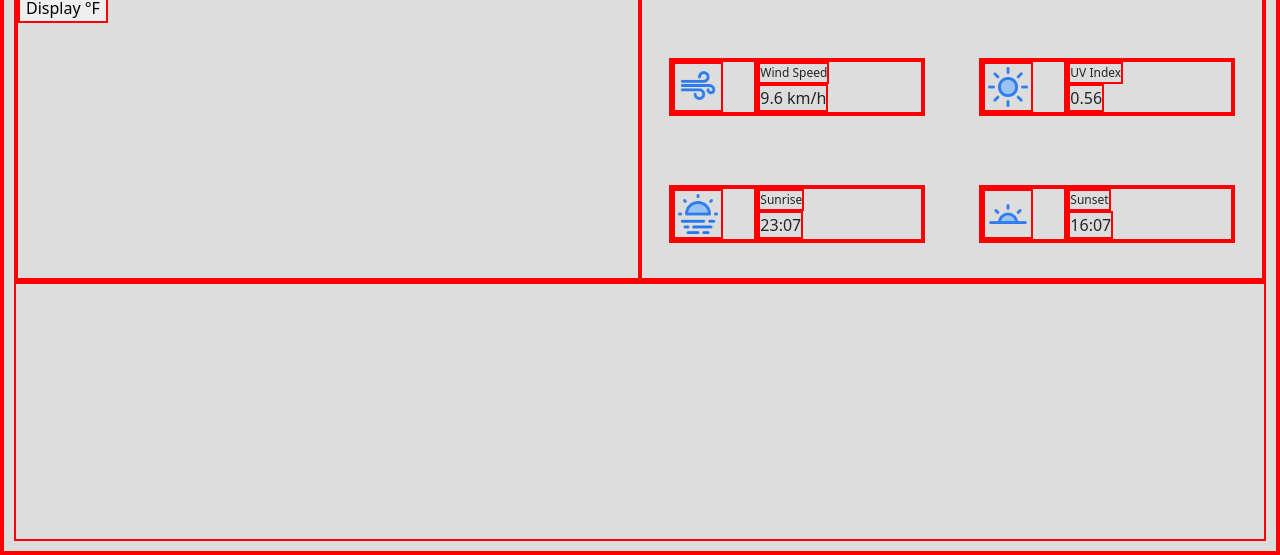
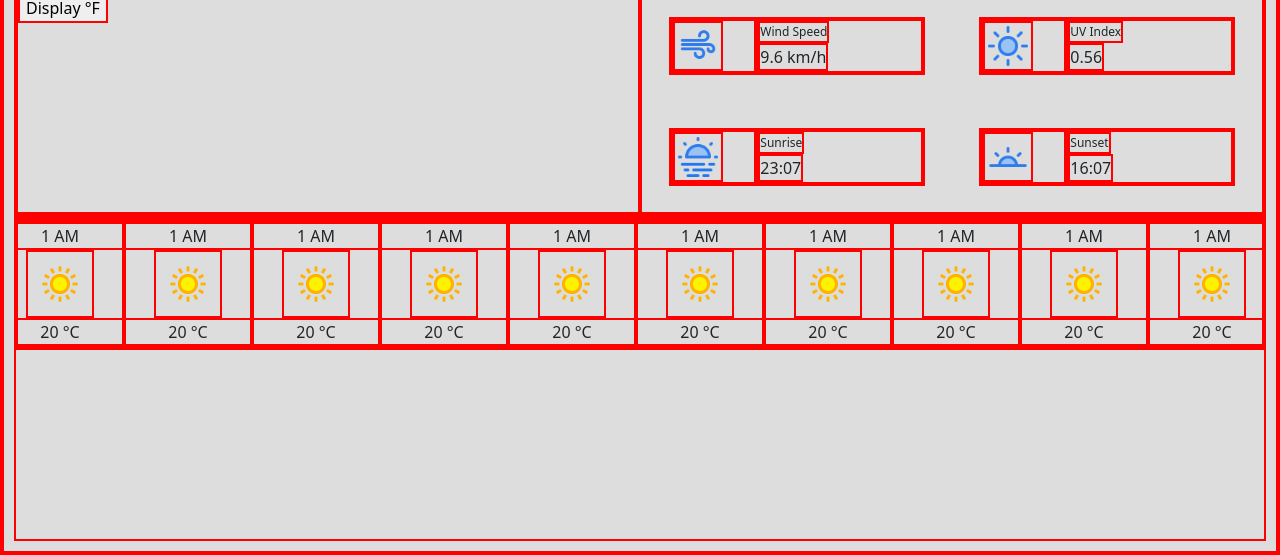
Before and after one commit to tommy128works/Weather-App, a website built with webpack: page src/index.html in a window 1280 px wide. Shown: the part 249-804 px from the top of the page. Built offline with nearby package versions, Linux system fonts and the light colour scheme.

Commit message:
feat: create skeleton hourlyWeatherUI
Added drag to scroll feature on hourlyWeatherUI.

```diff
--- /dev/null
+++ b/src/js/addDragToScroll.js
@@ -0,0 +1,48 @@
+// This code is credited to: https://htmldom.dev/drag-to-scroll/
+const addDragToScroll = (id) => {
+  const ele = document.getElementById(id);
+  ele.scrollTop = 100;
+  ele.scrollLeft = 150;
+
+  let pos = { top: 0, left: 0, x: 0, y: 0 };
+
+  const mouseDownHandler = function (e) {
+    // Change the cursor and prevent user from selecting the text
+    ele.style.cursor = "grabbing";
+    ele.style.userSelect = "none";
+
+    pos = {
+      // The current scroll
+      left: ele.scrollLeft,
+      top: ele.scrollTop,
+      // Get the current mouse position
+      x: e.clientX,
+      y: e.clientY,
+    };
+
+    document.addEventListener("mousemove", mouseMoveHandler);
+    document.addEventListener("mouseup", mouseUpHandler);
+  };
+
+  const mouseMoveHandler = function (e) {
+    // How far the mouse has been moved
+    const dx = e.clientX - pos.x;
+    const dy = e.clientY - pos.y;
+
+    // Scroll the element
+    ele.scrollTop = pos.top - dy;
+    ele.scrollLeft = pos.left - dx;
+  };
+
+  const mouseUpHandler = function () {
+    document.removeEventListener("mousemove", mouseMoveHandler);
+    document.removeEventListener("mouseup", mouseUpHandler);
+
+    ele.style.cursor = "grab";
+    ele.style.removeProperty("user-select");
+  };
+
+  ele.addEventListener('mousedown', mouseDownHandler);
+};
+
+export default addDragToScroll;
--- a/src/js/controlCenterUI.js
+++ b/src/js/controlCenterUI.js
@@ -1,9 +1,3 @@
-// Current weather
-// Current location setting
-// Today's Date
-// Current Time
-// Toggle temperature units
-
 const createControlCenter = () => {
   let container = document.createElement("div");
 
--- /dev/null
+++ b/src/js/hourlyWeatherUI.js
@@ -0,0 +1,39 @@
+// dummy image until weatherIcon module is coded
+import dummyIcon from "../assets/weather/64x64/day/113.png";
+
+const createHourlyWeatherItem = () => {
+  let container = document.createElement("div");
+
+  // Hour > put dummy for now because API might give hours for html textContent
+  let hour = document.createElement("div");
+  hour.textContent = "1 AM";
+  container.appendChild(hour);
+
+  // weather icon
+  // need to call weatherIcon module to decide what icon to input
+  // for now, put a dummy icon provided by WeatherAPI
+  const myIcon = new Image();
+  myIcon.src = dummyIcon;
+  container.appendChild(myIcon);
+
+  // Hourly Temperature > put dummy number for now
+  let temperature = document.createElement("div");
+  temperature.textContent = "20 °C";
+  container.appendChild(temperature);
+
+  return container;
+};
+
+const createHourlyWeather = () => {
+  let container = document.createElement("div");
+  container.classList.add("horizontal-scroll-container");
+  container.setAttribute("id", "hourly-weather-container");
+
+  for (let i = 0; i < 24; i++) {
+    container.appendChild(createHourlyWeatherItem());
+  }
+
+  return container;
+};
+
+export default createHourlyWeather;
--- a/src/js/index.js
+++ b/src/js/index.js
@@ -7,6 +7,8 @@ import * as bootstrap from "bootstrap";
 // UI modules
 import createControlCenter from "./controlCenterUI";
 import createWeatherDetails from "./weatherDetailsUI";
+import createHourlyWeather from "./hourlyWeatherUI";
+import addDragToScroll from "./addDragToScroll";
 // // import footer from "./footer";
 
 let topPanel = document.createElement("div");
@@ -24,4 +26,8 @@ document.body.appendChild(topPanel);
 
 let bottomPanel = document.createElement("div");
 bottomPanel.classList.add("bottom-panel");
+bottomPanel.appendChild(createHourlyWeather());
+
 document.body.appendChild(bottomPanel);
+
+addDragToScroll("hourly-weather-container");
--- a/src/js/weatherDetailsUI.js
+++ b/src/js/weatherDetailsUI.js
@@ -15,7 +15,7 @@ import UVIndexIcon from "../assets/weather-details-icons/UV-index.png";
 import sunriseIcon from "../assets/weather-details-icons/sunrise.png";
 import sunsetIcon from "../assets/weather-details-icons/sunset.png";
 
-const createDetail = (property, value) => {
+const createWeatherDetailItem = (property, value) => {
   let container = document.createElement("div");
   container.classList.add("weather-detail-container");
 
@@ -73,14 +73,14 @@ const createDetail = (property, value) => {
 const createWeatherDetails = () => {
   let container = document.createElement("div");
 
-  container.appendChild(createDetail("Feels Like", "25 °C"));
-  container.appendChild(createDetail("Humidity", "46 %"));
-  container.appendChild(createDetail("Chance of Rain", "1 %"));
-  container.appendChild(createDetail("Precipitation", "1.47 cm")); // units depend on what WeatherAPI returns
-  container.appendChild(createDetail("Wind Speed", "9.6 km/h"));
-  container.appendChild(createDetail("UV Index", "0.56"));
-  container.appendChild(createDetail("Sunrise", "23:07"));
-  container.appendChild(createDetail("Sunset", "16:07"));
+  container.appendChild(createWeatherDetailItem("Feels Like", "25 °C"));
+  container.appendChild(createWeatherDetailItem("Humidity", "46 %"));
+  container.appendChild(createWeatherDetailItem("Chance of Rain", "1 %"));
+  container.appendChild(createWeatherDetailItem("Precipitation", "1.47 cm")); // units depend on what WeatherAPI returns
+  container.appendChild(createWeatherDetailItem("Wind Speed", "9.6 km/h"));
+  container.appendChild(createWeatherDetailItem("UV Index", "0.56"));
+  container.appendChild(createWeatherDetailItem("Sunrise", "23:07"));
+  container.appendChild(createWeatherDetailItem("Sunset", "16:07"));
 
   return container;
 };
--- a/src/scss/styles.scss
+++ b/src/scss/styles.scss
@@ -60,8 +60,6 @@ footer {
   font-size: 0.75rem;
 }
 
-
-
 .panel-container {
   flex: 1;
 
@@ -107,6 +105,25 @@ footer {
   }
 }
 
+.horizontal-scroll-container {
+  display: flex;
+  overflow: auto;
+  cursor: grab;
+
+  div {
+    width: 10vw;
+
+    display: flex;
+    flex-direction: column;
+    align-items: center;
+  }
+
+  img {
+    pointer-events: none;
+    cursor: default;
+  }
+}
+
 @media (max-width: 600px) {
   $content-width: 95vw;
 
```
